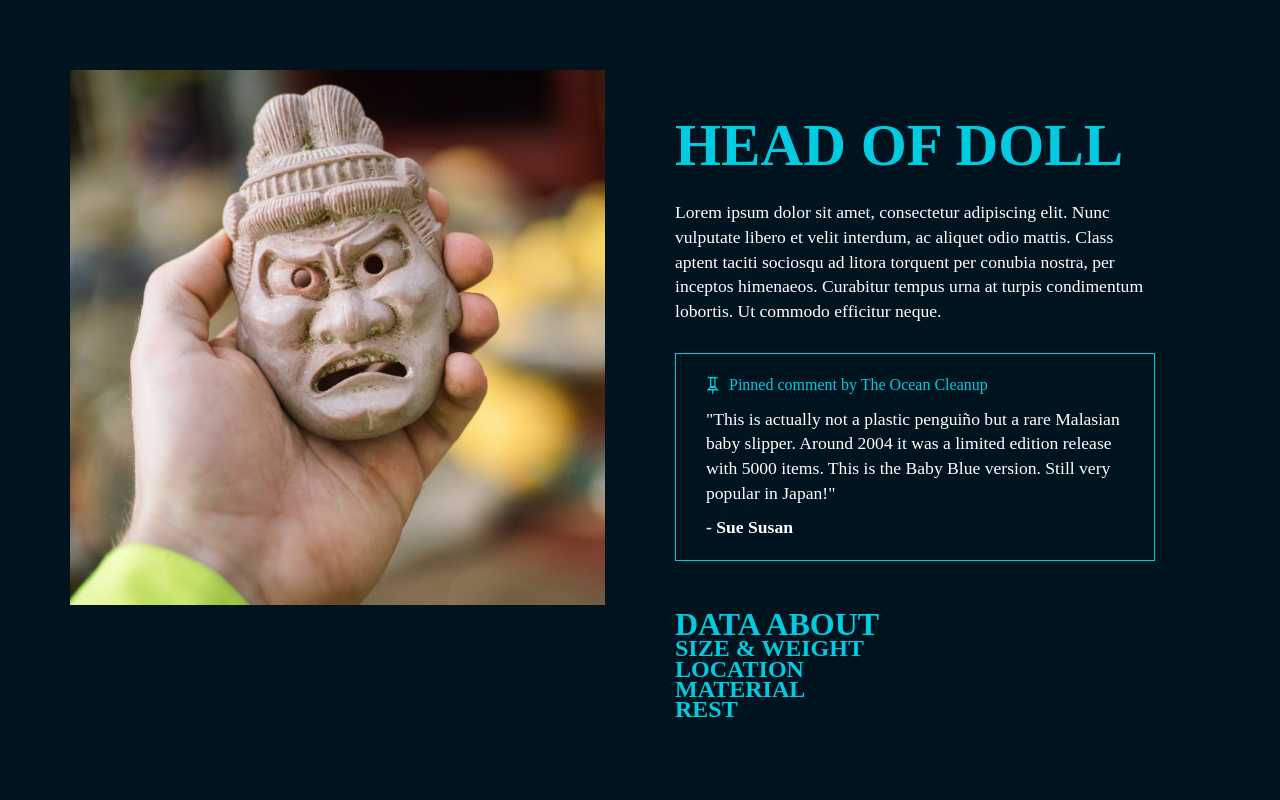
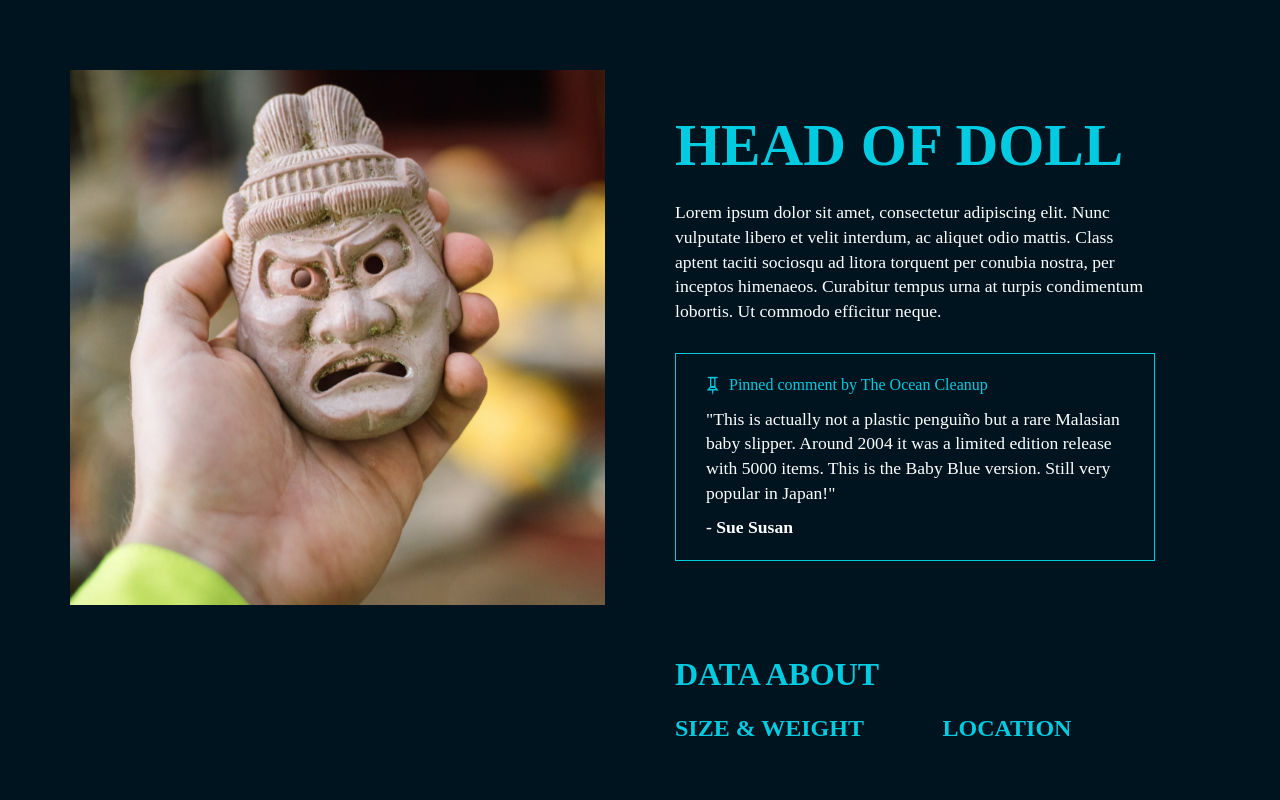
Before and after one commit to teunism/teunis-site, a React app: page /items/doll-head in a window 1280 px wide. Shown: the top 800 px of the page. Built offline with nearby package versions, Linux system fonts and the light colour scheme; a web font is replaced by a local one.

Commit message:
Position sticky image works

```diff
--- a/src/components/Molecules/ItemInfo/ItemInfo.js
+++ b/src/components/Molecules/ItemInfo/ItemInfo.js
@@ -7,20 +7,20 @@ const ItemInfo = () => {
         <section className="item-info">
             <h2 className="item-info__title">Data about</h2>
             <div className="item-info__content">
-                <div>
-                    <h3 className="item-info__category">Size & Weight</h3>
+                <div h3 className="item-info__category">
+                    <h3 className="item-info__category-title">Size & Weight</h3>
                 </div>
 
-                <div>
-                    <h3 className="item-info__category">Location</h3>
+                <div h3 className="item-info__category">
+                    <h3 className="item-info__category-title">Location</h3>
                 </div>
 
-                <div>
-                    <h3 className="item-info__category">Material</h3>
+                <div h3 className="item-info__category">
+                    <h3 className="item-info__category-title">Material</h3>
                 </div>
 
-                <div>
-                    <h3 className="item-info__category">Rest</h3>
+                <div h3 className="item-info__category">
+                    <h3 className="item-info__category-title">Rest</h3>
                 </div>
             </div>
         </section>
--- a/src/components/Molecules/ItemInfo/ItemInfo.scss
+++ b/src/components/Molecules/ItemInfo/ItemInfo.scss
@@ -2,12 +2,23 @@
 
 .item-info {
 }
-
 .item-info__title {
     @include heading-medium;
     font-weight: 800;
+    margin-bottom: gap(4);
+}
+
+.item-info__content {
+    display: flex;
+    gap: gap(3);
+    flex-wrap: wrap;
 }
 
 .item-info__category {
+    width: calc(50% - #{gap(3)});
+    margin-bottom: 500px;
+}
+
+.item-info__category-title {
     @include heading-small;
 }
--- a/src/components/Templates/ItemDetailTemplate/ItemDetailTemplate.js
+++ b/src/components/Templates/ItemDetailTemplate/ItemDetailTemplate.js
@@ -15,6 +15,7 @@ const ItemDetailTemplate = () => {
     return (
         <div className="item-detail-template">
             <div className="item-detail-template__images">
+                <div className="item-detail-template__images-inner">
                     <figure className="item-detail-template__figure">
                         <img
                             className="item-detail-template__big-image"
@@ -22,6 +23,7 @@ const ItemDetailTemplate = () => {
                             alt=""
                         />
                     </figure>
+                </div>
             </div>
             <section className="item-detail-template__info">
                 <h1 className="item-detail-template__title">{item.title}</h1>
@@ -31,7 +33,7 @@ const ItemDetailTemplate = () => {
                     <PinnedComment />
                 </div>
 
-                <div className="item-detail-template__info">
+                <div className="item-detail-template__data">
                     <ItemInfo />
                 </div>
             </section>
--- a/src/components/Templates/ItemDetailTemplate/ItemDetailTemplate.scss
+++ b/src/components/Templates/ItemDetailTemplate/ItemDetailTemplate.scss
@@ -8,9 +8,14 @@
 
 .item-detail-template__images {
     width: 50%;
-    position: sticky;
+    position: relative;
     top: 0;
 }
+.item-detail-template__images-inner {
+    position: sticky;
+    top: gap(6);
+}
+
 .item-detail-template__figure {
     position: relative;
     width: 100%;
@@ -39,3 +44,7 @@
 .item-detail-template__intro {
     margin-bottom: gap(4);
 }
+
+.item-detail-template__text {
+    margin-bottom: gap(7);
+}
```
Lines whose indentation alone changed are shown as unchanged.
